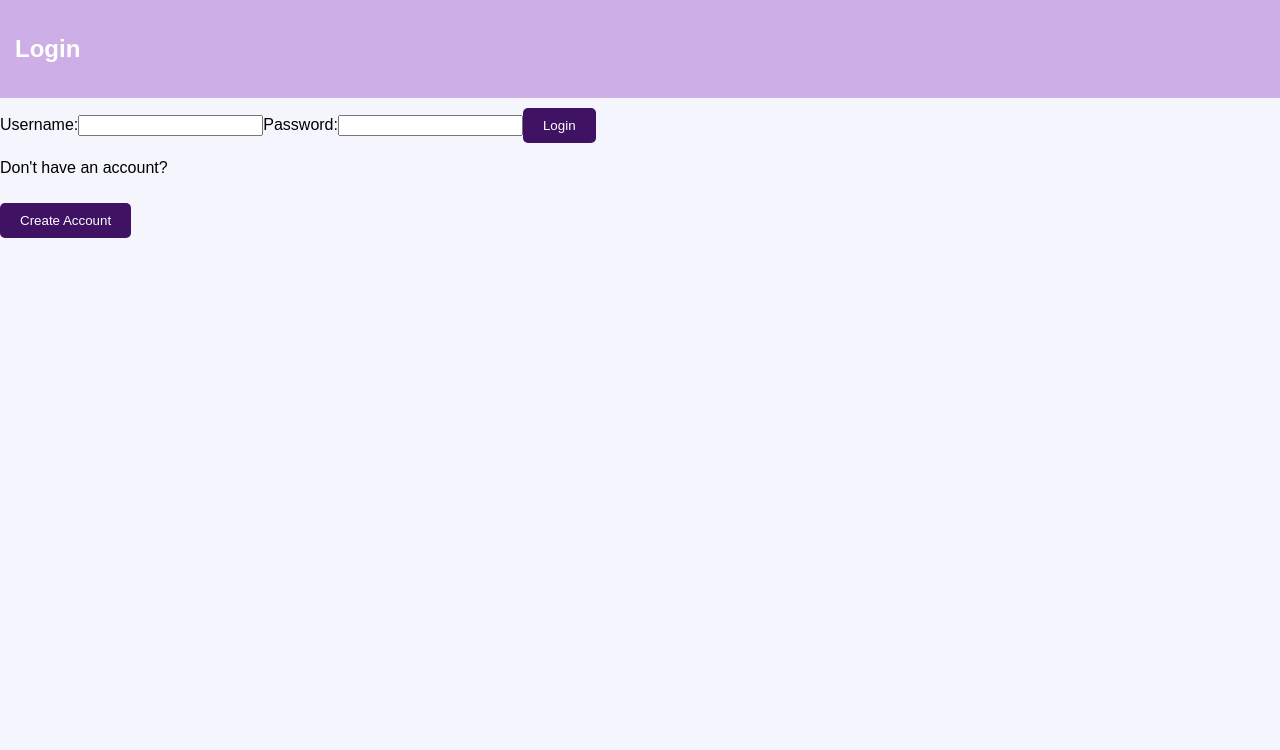
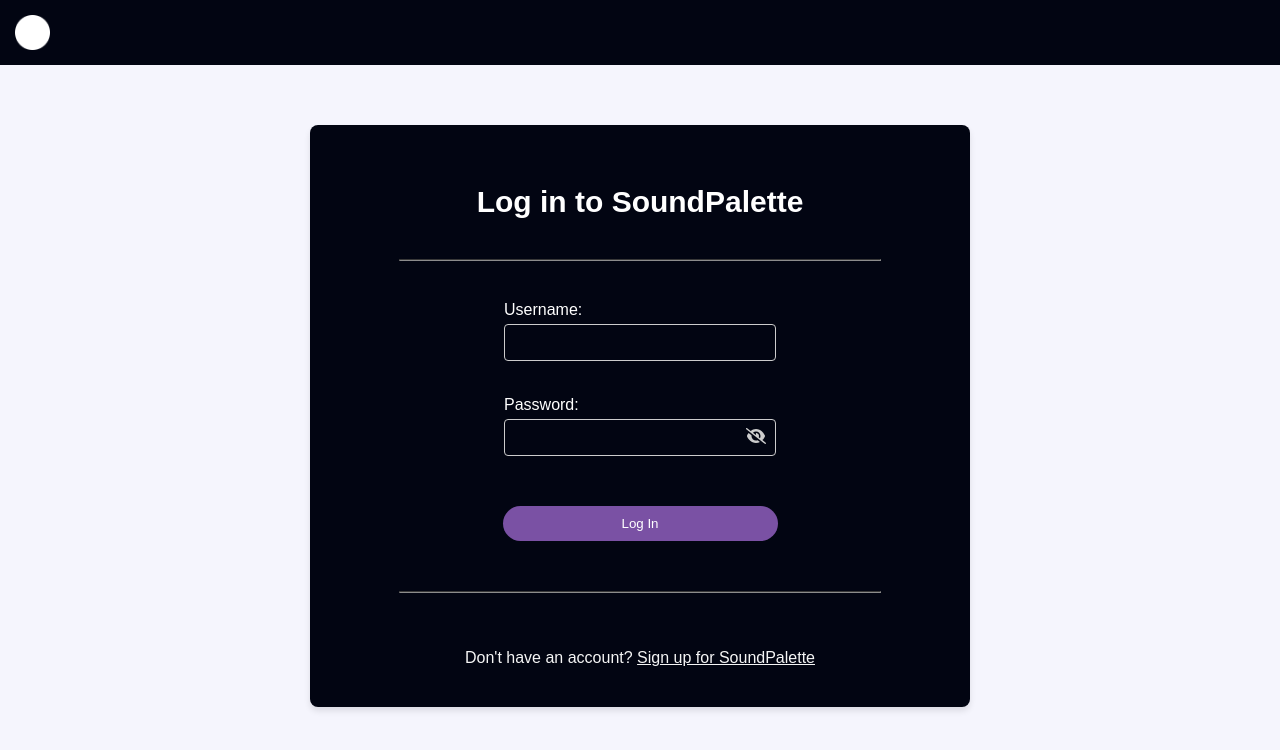
Before and after one commit to josephvu10/csci4300-final-project, a Next.js app in the folder final-project/: page /login in a window 1280 px wide. Shown: the top 750 px of the page. Built offline with nearby package versions, Linux system fonts and the light colour scheme.

Commit message:
Changed frontend of login page

```diff
--- a/final-project/package.json
+++ b/final-project/package.json
@@ -9,6 +9,9 @@
     "lint": "next lint"
   },
   "dependencies": {
+    "@fortawesome/fontawesome-svg-core": "^6.5.2",
+    "@fortawesome/free-solid-svg-icons": "^6.5.2",
+    "@fortawesome/react-fontawesome": "^0.2.0",
     "next": "^14.1.4",
     "react": "^18",
     "react-dom": "^18"
--- a/final-project/pages/login.js
+++ b/final-project/pages/login.js
@@ -1,11 +1,15 @@
 'use client'
 import React, { useState } from 'react';
 import styles from '../styles/login.module.css';
+import { FontAwesomeIcon } from '@fortawesome/react-fontawesome';
+import { faEye, faEyeSlash } from '@fortawesome/free-solid-svg-icons';
 
 const Login = ({ onLogin = username => console.log('Default login attempt:', username), onCreateAccount }) => {
   const [loggedInUser, setLoggedInUser] = useState(null);
   const [username, setUsername] = useState('');
   const [password, setPassword] = useState('');
+  const [showPassword, setShowPassword] = useState(false); // State to toggle password visibility
+
 
   const handleLogin = () => {
     if (username.trim() !== '') {
@@ -20,19 +24,27 @@
     setLoggedInUser(null);
   };
 
+    // Function to toggle password visibility
+    const togglePasswordVisibility = () => {
+      setShowPassword(!showPassword);
+    };
+
   return (
+    <>
+      <header className={styles.header}>
+      <img src="Images/logo2.png" alt="Company Logo" className="logo" />
+      </header>
       <div className={styles.loginContainer}>
-      <header>
-        <h2>Login</h2>
-      </header>
-      <div>
         {loggedInUser ? (
-          <>
+          <div className={styles.card}>
             <p>Welcome, {loggedInUser}!</p>
             <button className={styles.logoutBtn} onClick={handleLogout}>Logout</button>
-          </>
+          </div>
         ) : (
-          <div>
+          <div className={styles.card}>
+            <h2> Log in to SoundPalette </h2>
+            <hr className={styles.divisionLine} />
+            <div className={styles.inputContainer}>
               <label className={styles.label}>Username:</label>
               <input
                 type="text"
@@ -40,20 +52,30 @@
                 onChange={(e) => setUsername(e.target.value)}
                 className={styles.inputField}
               />
+            </div>
+            <div className={styles.inputContainer}>
               <label className={styles.label}>Password:</label>
+              <div className={styles.passwordInputWrapper}>
               <input
-              type="password"
+                type={showPassword ? "text" : "password"} // Toggle between text and password type
+                // type="password"
                 value={password}
                 onChange={(e) => setPassword(e.target.value)}
                 className={styles.inputField}
               />
-            <button className={styles.loginButton} onClick={handleLogin}>Login</button>
-            <p>Don't have an account?</p>
-            <button className={`${styles.loginButton} ${styles.createAccountBtn}`} onClick={onCreateAccount}>Create Account</button>
+              <div className={styles.togglePassword} onClick={togglePasswordVisibility}>
+                  <FontAwesomeIcon icon={showPassword ? faEye : faEyeSlash} />
+                </div>
+                </div>
+            </div>
+            <button className={styles.loginButton} onClick={handleLogin}>Log In</button>
+            <hr className={styles.divisionLine} />
+            <p>Don't have an account? <a className={styles.signUpLink} onClick={onCreateAccount}>Sign up for SoundPalette</a></p>
+          {/* <button className={`${styles.loginButton} ${styles.createAccountBtn}`} onClick={onCreateAccount}>Create Account</button> */}
           </div>
         )}
       </div>
-    </div>
+    </>
   );
 };
 
--- a/final-project/styles/login.module.css
+++ b/final-project/styles/login.module.css
@@ -9,64 +9,78 @@
   padding: 0;
 } */
 
+.header {
+  background-color: #020512;
+  margin-bottom: 40px;
+}
 /* Container */
-.login-container {
-  width: 300px;
-  margin: 0 auto;
-  padding: 20px;
-  background-color: #ffffff; /* White */
-  border-radius: 8px;
-  box-shadow: 0px 0px 10px 0px rgba(0, 0, 0, 0.1); /* Light shadow */
+.loginContainer {
+  display: flex;
+  justify-content: center;
+  align-items: center;
 }
 
-/* Header */
-.login-container h2 {
-  margin-top: 0;
-  color: #333333; /* Dark gray */
+.loginContainer h2 {
+  color: white;
+  margin-bottom: 30px;
+  margin-top: 30px;
+  font-size: 30px;
+}
+
+.loginContainer p {
+  color: whitesmoke;
 }
 
 /* Input fields */
-.login-container label {
+.loginContainer label {
   display: block;
   margin-bottom: 5px;
-  color: #555555; /* Medium gray */
+  color: white;
 }
 
-.login-container input[type="text"],
-.login-container input[type="password"] {
-  width: calc(100% - 10px);
-  padding: 8px;
+.loginContainer input[type="text"],
+.loginContainer input[type="password"] {
+  width: 250px;
+  padding: 10px;
   margin-bottom: 15px;
-  border: 1px solid #cccccc; /* Light gray border */
+  background-color: #020512;
+  border: 1px solid #cccccc;
   border-radius: 4px;
+  color: white;
+}
+.loginContainer input[type="text"]:hover,
+.loginContainer input[type="password"]:hover {
+  border-color: #8F69B5; /* Change border color on hover */
 }
 
 /* Buttons */
-.login-container button {
-  width: 100%;
+.loginContainer button {
+  width: 275px;
   padding: 10px;
-  background-color: #3F1263;
-  color: #ffffff; /* White */
+  background-color: #7A51A4;
+  color: #ffffff;
   border: none;
   border-radius: 4px;
   cursor: pointer;
+  border-radius: 20px;
 }
 
-.login-container button:hover {
-  background-color: #986EAD;
+.loginContainer button:hover {
+  background-color: #8F69B5;
+  transform: scale(1.1);
 }
 
 /* Create Account button */
-.login-container p {
+.loginContainer p {
   margin-bottom: 10px;
 }
 
-.login-container button.create-account-btn {
-  background-color: #3F1263;
+.loginContainer button.create-account-btn {
+  background-color: #8F69B5;
 }
 
-.login-container button.create-account-btn:hover {
-  background-color: #986EAD;
+.loginContainer button.create-account-btn:hover {
+  background-color: #8F69B5;
 }
 
 /* Logout button */
@@ -83,3 +97,68 @@
 .logout-btn:hover {
   background-color: #986EAD; /* Darker red */
 }
+
+/* Add a style for the sign-up link */
+.loginContainer .signUpLink {
+  text-decoration: underline; /* Underline the link */
+  color: whitesmoke; /* Set initial color */
+}
+
+/* Change color on hover */
+.loginContainer .signUpLink:hover {
+  color: #8F69B5; /* Change color on hover */
+}
+
+.card {
+  background-color: #020512;
+  padding: 30px;
+  border-radius: 8px;
+  box-shadow: 0 4px 6px rgba(0, 0, 0, 0.1);
+  display: flex;
+  flex-direction: column;
+  align-items: center;
+  justify-content: center;
+  width: 600px;
+  margin-top: 20px;
+}
+.inputContainer {
+  margin-bottom: 20px; /* Add margin between input containers */
+}
+
+.loginButton {
+  margin-top: 15px;
+  margin-bottom: 40px;
+}
+
+.signUpLink {
+  text-decoration: underline;
+  color: whitesmoke;
+  cursor: pointer;
+}
+
+.signUpLink:hover {
+  color: yellow;
+}
+
+.divisionLine {
+  width: 80%;
+  margin-top: 10px;
+  margin-bottom: 40px;
+  border-color: rgb(140, 140, 140);
+}
+/* Visability toggle */
+.passwordInputWrapper {
+  position: relative;
+}
+
+.togglePassword {
+  position: absolute;
+  top: 35%;
+  right: 10px; /* Adjust as needed */
+  transform: translateY(-50%);
+  cursor: pointer;
+  color: #ccc;
+}
+.togglePassword:hover {
+  color: #8F69B5;
+}
```
Also changed, not shown: final-project/public/Images/logo2.png (added), 1 other file (tests, documents, lock files or other folders). Lines whose indentation alone changed are shown as unchanged.
